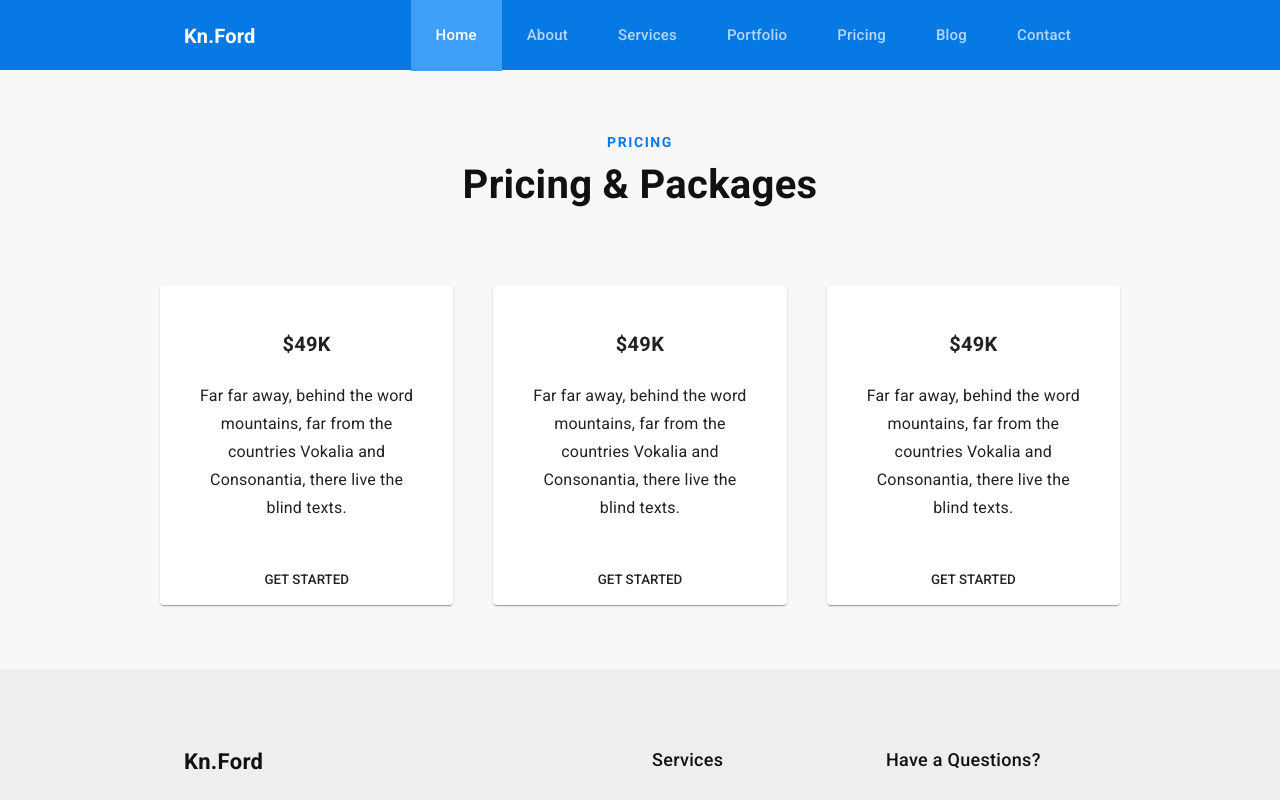
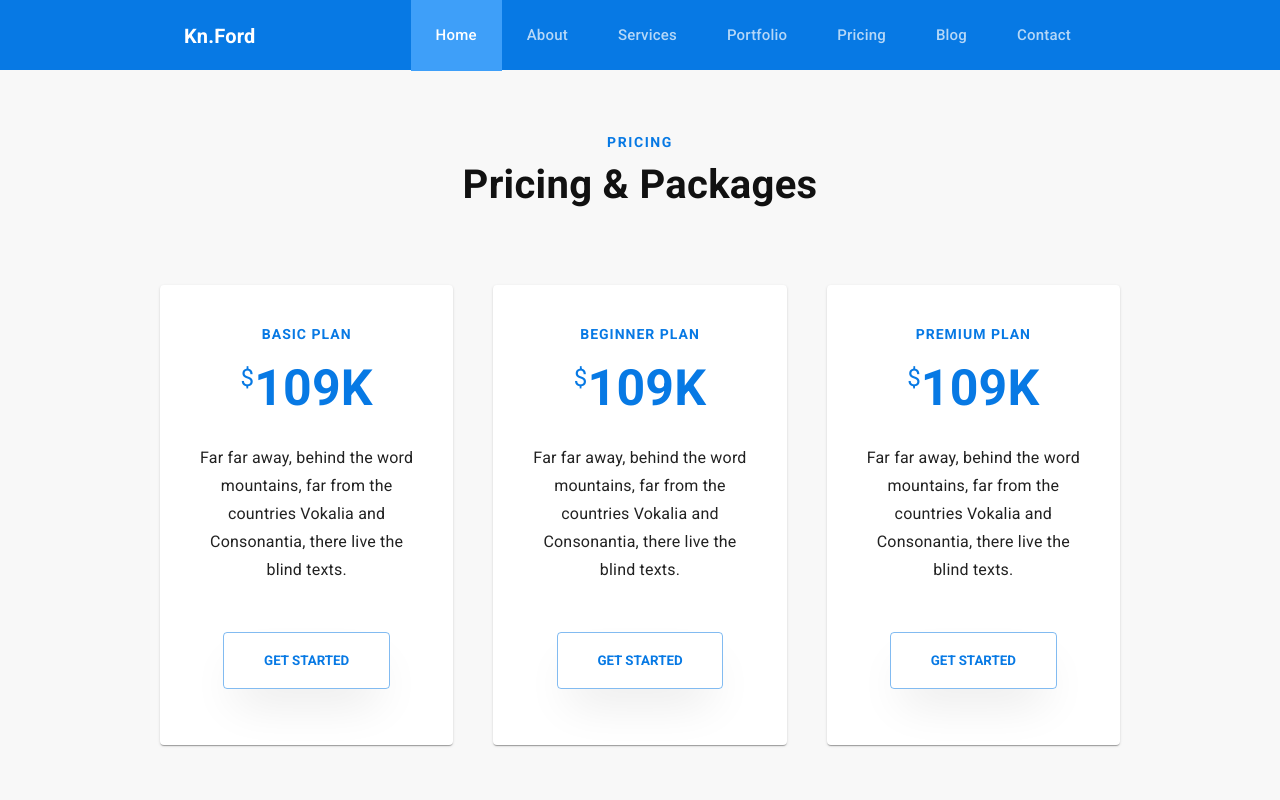
Before and after one commit to jahangir4csit/React-Router, a React (Create React App) app: page /pricing in a window 1280 px wide. Shown: the top 800 px of the page. Built offline with nearby package versions, Linux system fonts and the light colour scheme.

Commit message:
added plan and price page

```diff
--- a/src/components/ui/Theme.js
+++ b/src/components/ui/Theme.js
@@ -43,7 +43,7 @@ export default createMuiTheme({
             background:  `${brandBlue}`,
             border: '1px solid #0779e4',
             color: '#fff',
-            padding: '2.5rem',
+            padding: '1rem 1.5rem',
             fontSize: '12px',
             fontWeight: '700',
             textTransform: 'uppercase',
--- a/src/container/Hero.jsx
+++ b/src/container/Hero.jsx
@@ -1,17 +1,15 @@
 import React from 'react';
-import { useTheme } from '@material-ui/core/styles';
 import { makeStyles } from '@material-ui/core/styles';
 import heroImg from '../assets/img/hero_bg.jpg';
 import Container from '@material-ui/core/Container';
 import Grid from '@material-ui/core/Grid';
 import Badge from '@material-ui/core/Badge';
 import Button from '@material-ui/core/Button';
-import Icon from '@material-ui/core/Icon';
 import ArrowRightAltOutlinedIcon from '@material-ui/icons/ArrowRightAltOutlined';
 import AddOutlinedIcon from '@material-ui/icons/AddOutlined';
 import Typography from '@material-ui/core/Typography';
-import { spacing } from '@material-ui/system';
 import Link from '@material-ui/core/Link';
+import { white } from 'material-ui/styles/colors';
 
 
 const useStyle = makeStyles((theme)=>({
@@ -40,7 +38,8 @@ const useStyle = makeStyles((theme)=>({
         ...theme.typography.btn,
         '&:hover': {
             backgroundColor: theme.palette.common.blue,
-            borderColor: theme.palette.common.blue
+            borderColor: theme.palette.common.blue,
+            color: white,
         }
     },
     button2: {
@@ -50,7 +49,8 @@ const useStyle = makeStyles((theme)=>({
         color: '#0779e4',
         '&:hover': {
             backgroundColor: theme.palette.common.blue,
-            borderColor: theme.palette.common.blue
+            borderColor: theme.palette.common.blue,
+            color: white,
         }
     }
 }))
@@ -97,9 +97,9 @@ const Hero = ()=>{
                                 View Portfolio
                             </Button>
                             <Typography className="social-media mt-5">
-                                <Link to="/"> <AddOutlinedIcon /> Facebook</Link>
-                                <Link to="/"> <AddOutlinedIcon /> Twitter</Link>
-                                <Link to="/"> <AddOutlinedIcon /> Linkedin</Link>
+                                <Link href="#"> <AddOutlinedIcon /> Facebook</Link>
+                                <Link href="#"> <AddOutlinedIcon /> Twitter</Link>
+                                <Link href="#"> <AddOutlinedIcon /> Linkedin</Link>
                             </Typography>
                         </div>
                     </div>
--- a/src/container/Pricing.jsx
+++ b/src/container/Pricing.jsx
@@ -7,8 +7,8 @@ import CardActions from '@material-ui/core/CardActions';
 import CardContent from '@material-ui/core/CardContent';
 import CardHeader from '@material-ui/core/CardHeader';
 import Typography from '@material-ui/core/Typography';
-import Link from '@material-ui/core/Link';
 import { makeStyles } from '@material-ui/core/styles';
+import { white } from 'material-ui/styles/colors';
 
 const useStyle = makeStyles((theme)=>({
   root: {
@@ -20,11 +20,27 @@ const useStyle = makeStyles((theme)=>({
     backgroundColor: theme.palette.common.blue,
     padding: '2.2em 0',
   },
-  card: {},
-  cardHeader: {},
+  margin: {
+    margin: theme.spacing(1),
+  },
+  card: {
+    padding: '40px 0',
+  },
+  cardHeader: {
+    color: theme.palette.common.blue,
+    padding: 0,
+    '& span': {
+      textTransform: 'uppercase',
+      fontSize: '14px',
+      letterSpacing: '1px',
+      fontWeight: '700',
+      marginBottom: 0,
+    },
+  },
   cardContent: {
     '& ul': {
       padding: 0,
+      listStyle: 'none',
       '& li': {
         listStyle: 'none',
       },
@@ -35,8 +51,31 @@ const useStyle = makeStyles((theme)=>({
     justifyContent: 'center',
     alignItems: 'baseline',
     marginBottom: theme.spacing(2),
+    '& span': {
+      fontSize: '50px',
+    },
+
   },
-  cardAction: {},
+  cardAction: {
+    justifyContent: 'center',
+    '& button': {
+      fontWeight: 600,
+      width: '60%',
+      padding: '1rem .5rem',
+      boxShadow: '0px 24px 48px -13px rgb(0 0 0 / 11%)',
+      '&:hover': {
+        backgroundColor: theme.palette.common.blue,
+        color: white,
+      },
+    },
+  },
+  sup: {
+    fontSize: '24px',
+    top: '-.8em',
+    position: 'relative',
+    lineHeight: '0',
+    verticalAlign: 'baseline',
+  },
 }));
 
 export default function Pricing() {
@@ -57,14 +96,15 @@ export default function Pricing() {
             </Grid>
             <Grid container spacing={5} alignItems="flex-end">
               <Grid item xs={12} sm={6} md={4}>
-                <Card className={classes.card}>
-                  <CardHeader className={classes.cardHeader}>
-                    BASIC PLAN
-                  </CardHeader>
+                <Card className={classes.card} >
+                  <CardHeader className={classes.cardHeader} title="BASIC PLAN" titleTypographyProps={{ align: 'center' }} />
                   <CardContent className={classes.cardContent}>
                     <div className={classes.cardPricing}>
-                      <Typography component="h2" variant="h3" color="textPrimary">
-                        ${'49K'}
+                      <Typography component="sup" color="Primary" className={classes.sup}>
+                        $
+                      </Typography>
+                      <Typography component="span" variant="h3">
+                        {'109K'}
                       </Typography>
                     </div>
                     <ul>
@@ -86,7 +126,7 @@ export default function Pricing() {
                     </ul>
                   </CardContent>
                   <CardActions className={classes.cardAction}>
-                    <Button fullWidth variant="" color="primary">
+                    <Button variant="outlined" size="large" color="primary" className={classes.margin}>
                       Get Started
                     </Button>
                   </CardActions>
@@ -94,13 +134,14 @@ export default function Pricing() {
               </Grid>
               <Grid item xs={12} sm={6} md={4}>
                 <Card className={classes.card}>
-                  <CardHeader className={classes.cardHeader}>
-                    BASIC PLAN
-                  </CardHeader>
+                  <CardHeader className={classes.cardHeader} title="BEGINNER PLAN" titleTypographyProps={{ align: 'center' }} />
                   <CardContent className={classes.cardContent}>
                     <div className={classes.cardPricing}>
-                      <Typography component="h2" variant="h3" color="textPrimary">
-                        ${'49K'}
+                      <Typography component="sup" color="Primary" className={classes.sup}>
+                        $
+                      </Typography>
+                      <Typography component="span" variant="h3">
+                        {'109K'}
                       </Typography>
                     </div>
                     <ul>
@@ -122,7 +163,7 @@ export default function Pricing() {
                     </ul>
                   </CardContent>
                   <CardActions className={classes.cardAction}>
-                    <Button fullWidth variant="" color="primary">
+                    <Button variant="outlined" size="large" color="primary" className={classes.margin}>
                       Get Started
                     </Button>
                   </CardActions>
@@ -130,13 +171,14 @@ export default function Pricing() {
               </Grid>
               <Grid item xs={12} sm={6} md={4}>
                 <Card className={classes.card}>
-                  <CardHeader className={classes.cardHeader}>
-                    BASIC PLAN
-                  </CardHeader>
+                  <CardHeader className={classes.cardHeader} title="PREMIUM PLAN" titleTypographyProps={{ align: 'center' }} />
                   <CardContent className={classes.cardContent}>
                     <div className={classes.cardPricing}>
-                      <Typography component="h2" variant="h3" color="textPrimary">
-                        ${'49K'}
+                      <Typography component="sup" color="Primary" className={classes.sup}>
+                        $
+                      </Typography>
+                      <Typography component="span" variant="h3">
+                        {'109K'}
                       </Typography>
                     </div>
                     <ul>
@@ -158,7 +200,7 @@ export default function Pricing() {
                     </ul>
                   </CardContent>
                   <CardActions className={classes.cardAction}>
-                    <Button fullWidth variant="" color="primary">
+                    <Button variant="outlined" size="large" color="primary" className={classes.margin}>
                       Get Started
                     </Button>
                   </CardActions>
```
